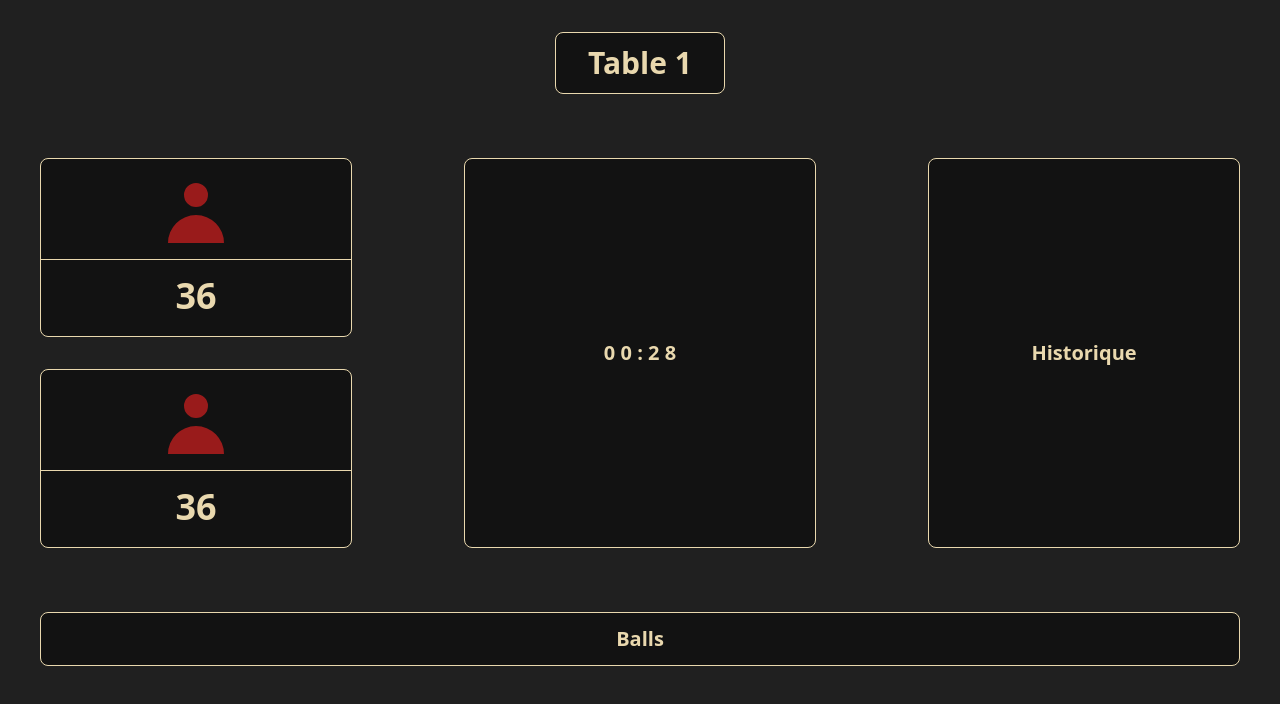
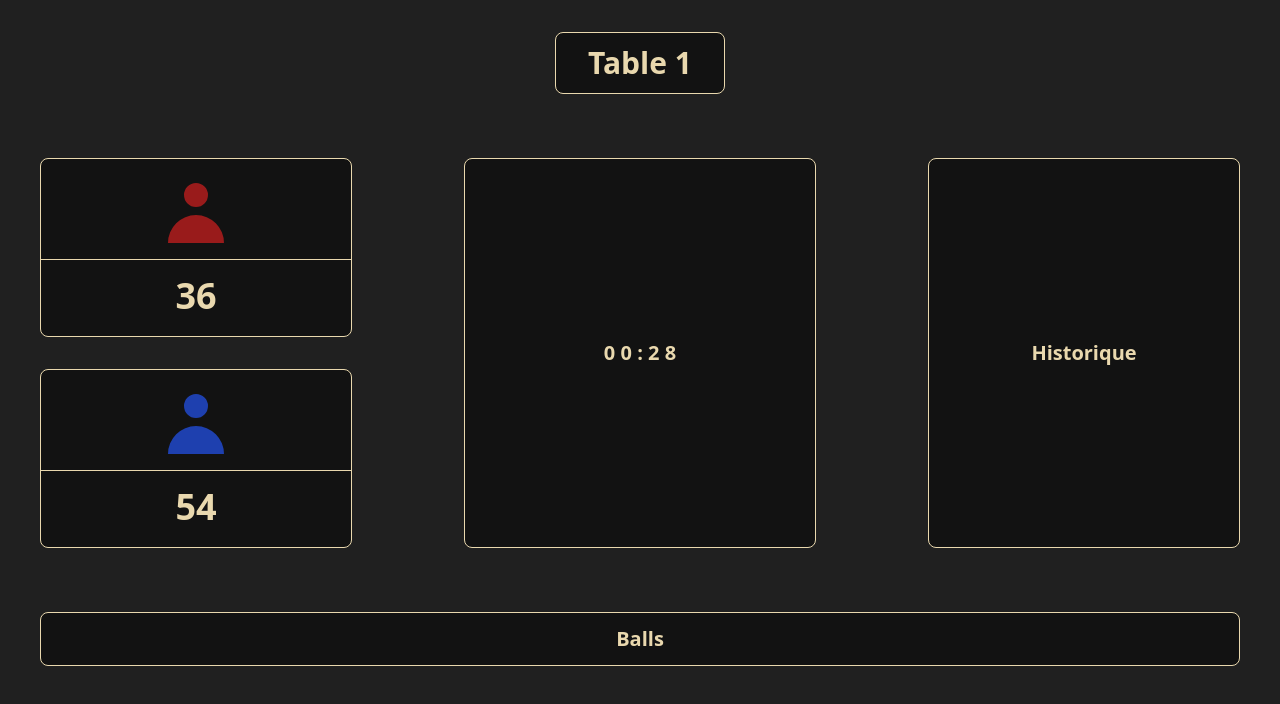
Before and after one commit to gourraguis/snooker-scoreboard, a Next.js app in the folder web/: page / in a window 1280 px wide. Shown: the top 704 px of the page. Built offline with nearby package versions, Linux system fonts and the light colour scheme.

Commit message:
Finish Player component

```diff
--- a/web/components/Player.tsx
+++ b/web/components/Player.tsx
@@ -2,26 +2,26 @@ import { UserIcon } from '@heroicons/react/solid';
 import { useRecoilState } from 'recoil';
 import { selectedUserState } from '../atoms/selectedUserState';
 
-const Player = ({ player }: any) => {
+const Player = ({ id, color, score }: any) => {
   const [selectedUser, setSelectedUser] = useRecoilState(selectedUserState);
   const handleUser = () => {
-    setSelectedUser(player);
+    setSelectedUser(id);
   };
   return (
     <div
       onClick={handleUser}
       className={`flex flex-col justify-center items-center border-[1px]
         border-primary-w bg-primary-b rounded-lg py-1
-        my-8 divide-y divide-primary-w ${
-          selectedUser === player &&
+        my-8 divide-y divide-primary-w cursor-pointer ${
+          selectedUser === id &&
           'divide-green-600 border-green-600 shadow-md shadow-green-600 '
         }"`}
     >
       <div className="w-full flex justify-center items-center">
-        <UserIcon className="w-20 h-20 text-red-800 my-2" />
+        <UserIcon className={`w-20 h-20 my-2 ${color}`} />
       </div>
       <div className="w-full flex justify-center items-center">
-        <h1 className="text-primary-w font-semibold text-4xl py-4">36</h1>
+        <h1 className="text-primary-w font-semibold text-4xl py-4">{score}</h1>
       </div>
     </div>
   );
--- a/web/pages/index.tsx
+++ b/web/pages/index.tsx
@@ -5,6 +5,24 @@ import Header from '../components/Header';
 import History from '../components/History';
 import Middel from '../components/Middel';
 import Player from '../components/Player';
+
+interface player {
+  id: String;
+  color: String;
+  score: number;
+}
+
+const player1: player = {
+  id: '1',
+  color: 'text-red-800',
+  score: 36,
+};
+
+const player2: player = {
+  id: '2',
+  color: 'text-blue-800',
+  score: 54,
+};
 
 const Home: NextPage = () => {
   return (
@@ -20,8 +38,16 @@ const Home: NextPage = () => {
         <main className="flex flex-col justify-center">
           <div className="grid grid-cols-3 gap-28">
             <div className="ml-10">
-              <Player player="1" />
-              <Player player="2" />
+              <Player
+                id={player1.id}
+                score={player1.score}
+                color={player1.color}
+              />
+              <Player
+                id={player2.id}
+                score={player2.score}
+                color={player2.color}
+              />
             </div>
             <Middel />
             <History />
```
